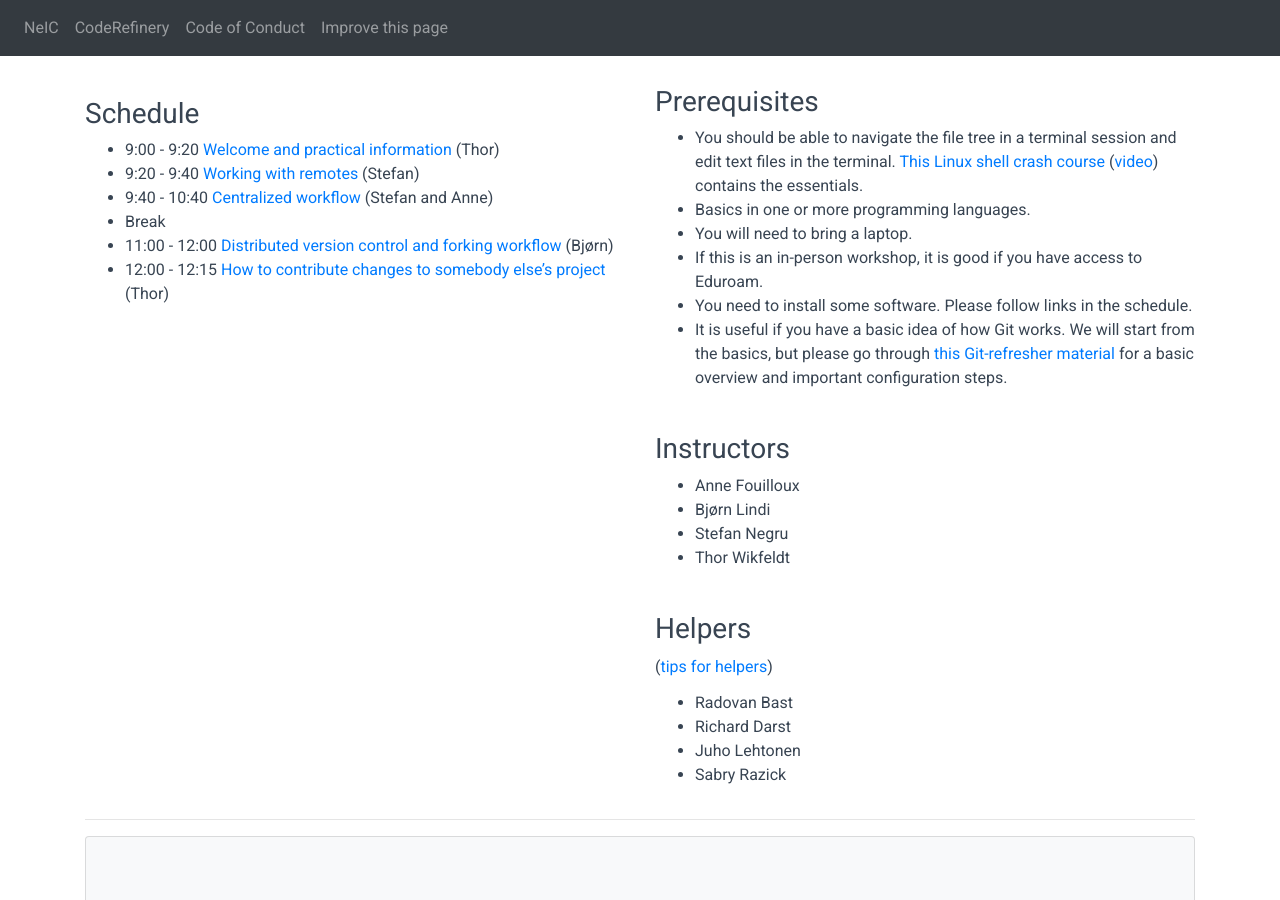
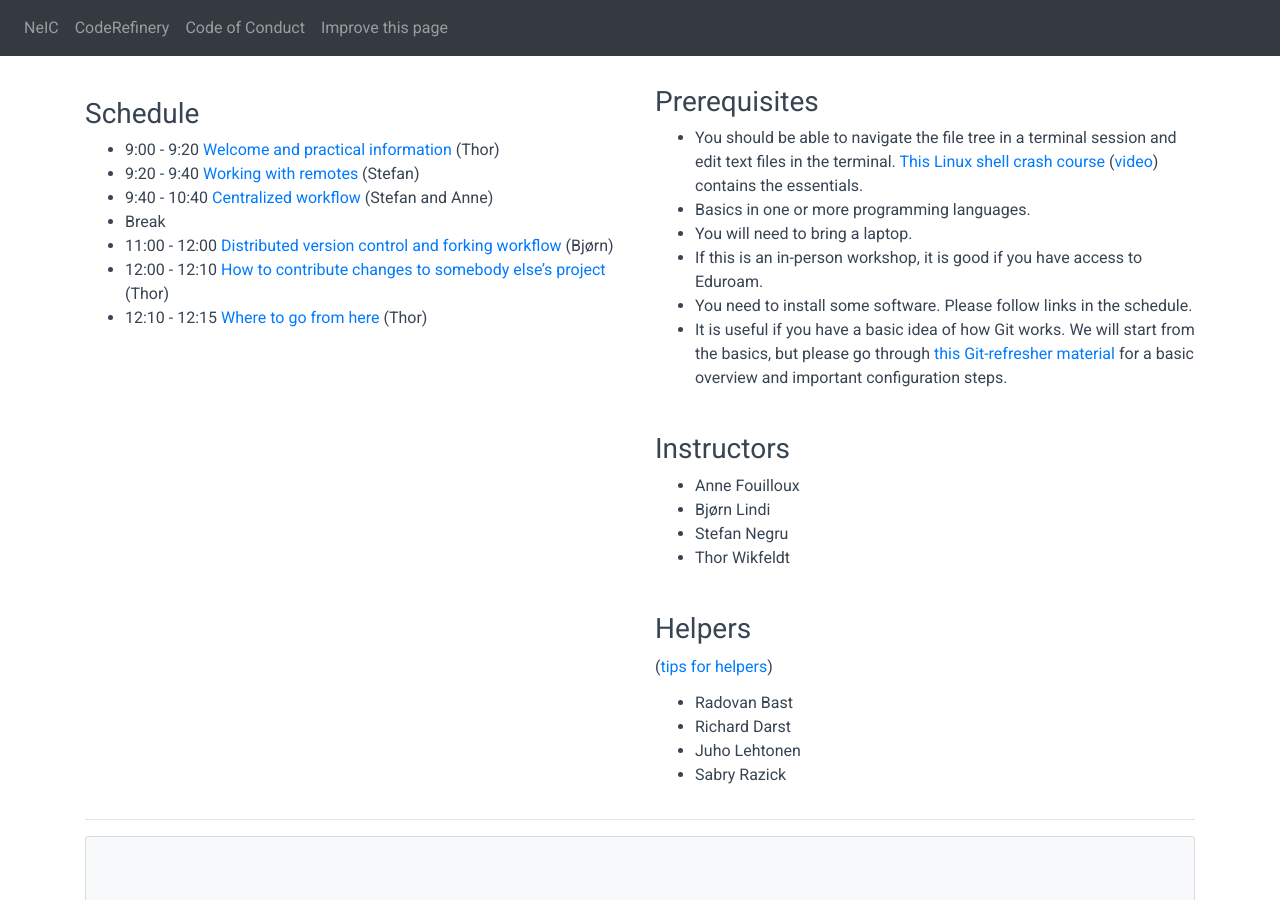
Before and after one commit to coderefinery/2020-05-06-online, a Jekyll site: the page built from index.md, in a window 1280 px wide and 900 px high, scrolled down 1083 px. Built offline with Jekyll 4.4.1, drawn with Linux system fonts in a browser that asks for light colours; comment, search, counter and statistics services are not loaded.

Commit message:
add workshop outro

```diff
--- a/left_column.md
+++ b/left_column.md
@@ -49,5 +49,7 @@ packages need to be installed as detailed on the Python installation page.
 - Break
 - 11:00 - 12:00
   [Distributed version control and forking workflow](https://coderefinery.github.io/git-collaborative/03-distributed/) (Bjørn)
-- 12:00 - 12:15
+- 12:00 - 12:10
   [How to contribute changes to somebody else's project](https://coderefinery.github.io/git-collaborative/04-contributing/) (Thor)
+- 12:10 - 12:15
+  [Where to go from here](https://github.com/coderefinery/workshop-outro) (Thor)
```
